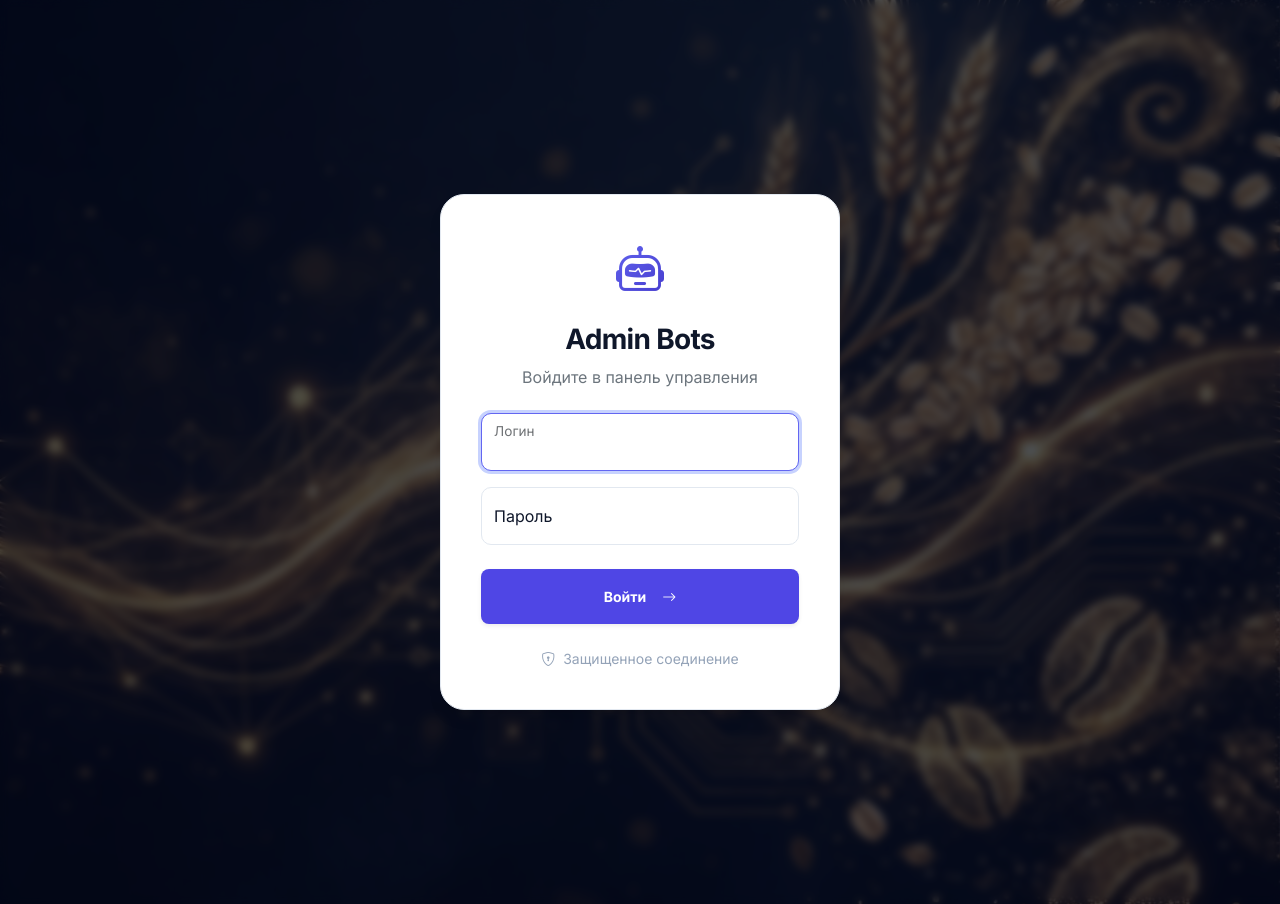
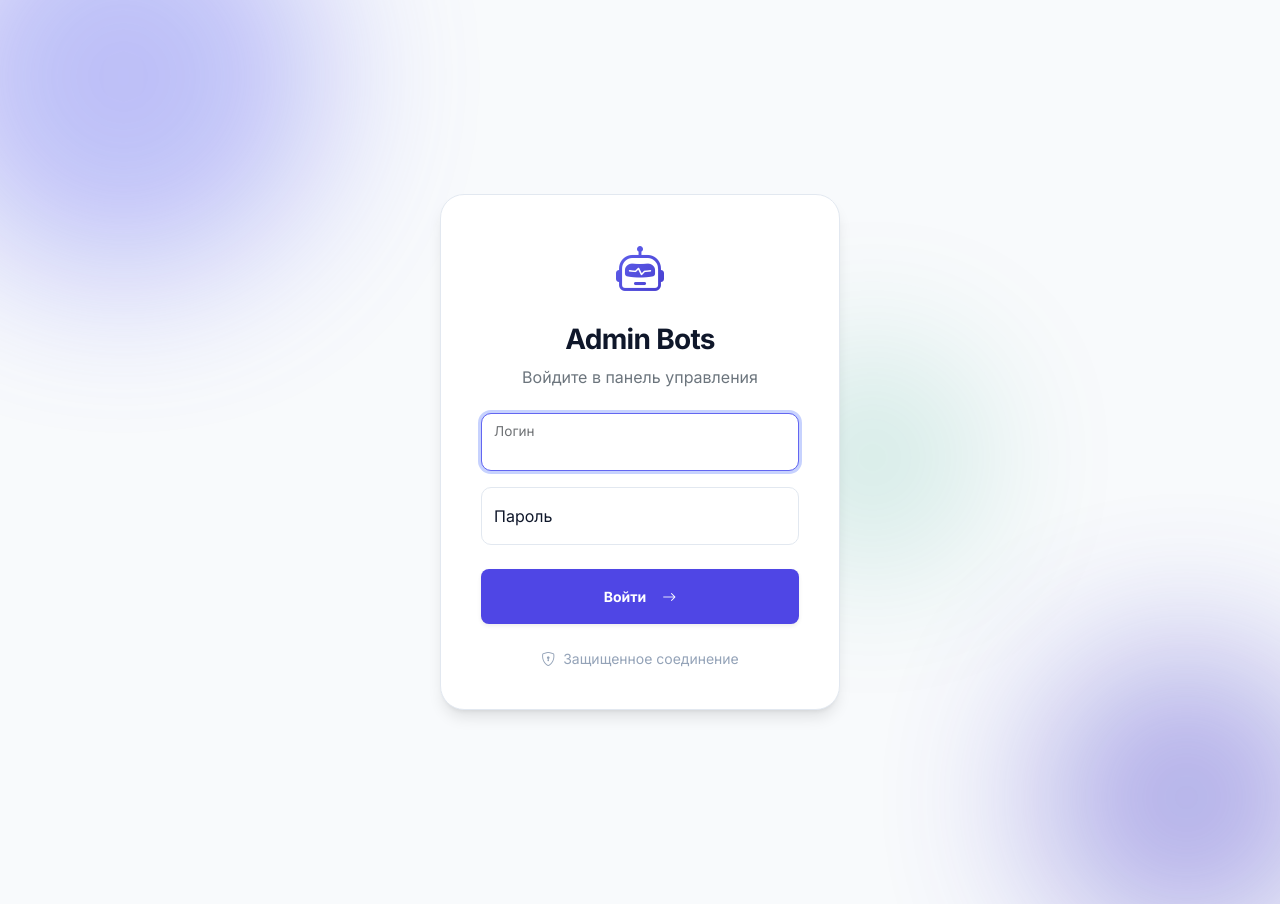
Before and after one commit to aleksey852/adminbots, a FastAPI app: page /login in a window 1280 px wide. Run offline with FastAPI, Linux system fonts and the light colour scheme.

Commit message:
Update login.html

```diff
--- a/admin_panel/templates/login.html
+++ b/admin_panel/templates/login.html
@@ -12,8 +12,11 @@
 </head>
 
 <body>
-    <div class="login-background"></div>
-    <div class="login-overlay"></div>
+    <div class="ambient-light">
+        <div class="light-orb orb-1"></div>
+        <div class="light-orb orb-2"></div>
+        <div class="light-orb orb-3"></div>
+    </div>
 
     <div class="login-container">
         <div class="login-card">
```
